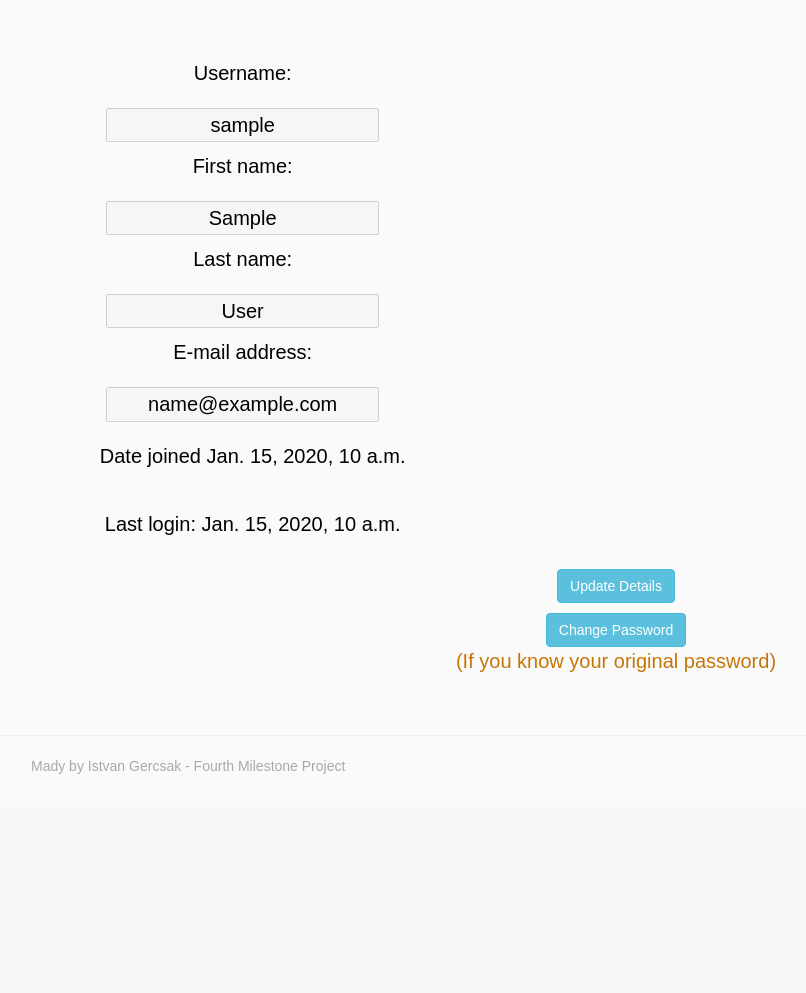
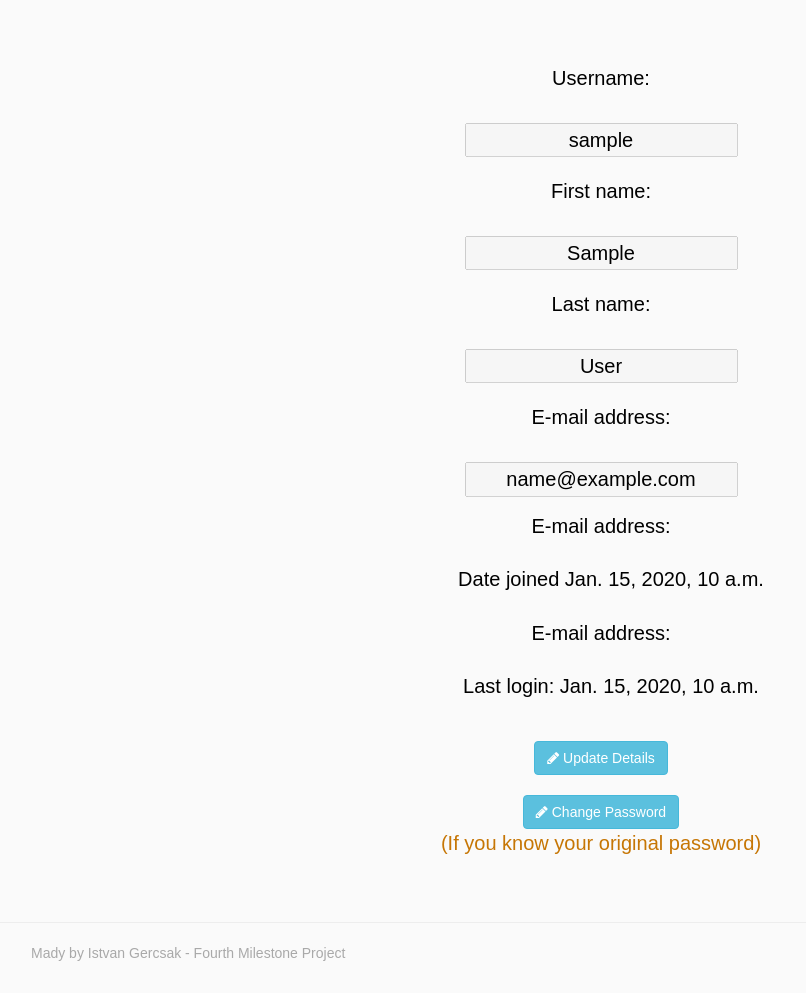
Before and after one commit to IstvanGercsak/Fourth_Milestone_Project, a Django app: page /accounts/profile/ in a window 1280 px wide. Shown: the part 51-1044 px from the top of the page, without its empty margins (39-845 px from the left). Before the commit the page ends 825 px from the top, so only its background shows below. Run offline with Django 3.2, Linux system fonts and the light colour scheme; a user stored in the database is signed in; tables that the repository leaves empty hold one stand-in row (values such as "Sample post"); some libraries are stand-ins or nearby versions.

Commit message:
Styling the buttons in the project and the accounts application

```diff
--- a/accounts/templates/login.html
+++ b/accounts/templates/login.html
@@ -15,10 +15,10 @@
             <form method="POST">
                 {% csrf_token %}
                 {{ login_form | as_bootstrap }}
-                <button type="submit" class="btn btn-success">Login</button>
+                <button type="submit" class="btn btn-success"><i class="fa fa-sign-in"></i> Login</button>
             </form>
             <a href="{% url 'password_reset' %}">
-                <button class="btn btn-info">Forget your password?</button>
+                <button class="btn btn-info"><i class="fa fa-unlock-alt"></i> Forget your password?</button>
             </a>
         </div>
     </div>
--- a/accounts/templates/profile.html
+++ b/accounts/templates/profile.html
@@ -8,74 +8,84 @@
 
     <!-- Profile details -->
 
-    <div class="container" style="font-size: 20px; text-align: center">
-        <div class="row" style="margin: 10px">
-            <div class="col-sm-4">
+    <div class="profile-container">
+        <div class="row margin-profile-field">
+            <div class="col-sm-12">
                 <p class="text-center">Username: </p>
             </div>
         </div>
-        <div class="row" style="margin: 10px">
-            <div class="col-sm-4">
+        <div class="row margin-profile-field">
+            <div class="col-sm-12">
                 <input class="text-center" type="text" value="{{ user_form.username }}" disabled aria-label="username">
             </div>
         </div>
 
-        <div class="row" style="margin: 10px">
-            <div class="col-sm-4">
+        <div class="row margin-profile-field">
+            <div class="col-sm-12">
                 <p class="text-center">First name: </p>
             </div>
         </div>
-        <div class="row" style="margin: 10px">
-            <div class="col-sm-4">
+        <div class="row margin-profile-field">
+            <div class="col-sm-12">
                 <input class="text-center" type="text" value="{{ user_form.first_name }}" disabled
                        aria-label="first-name">
             </div>
         </div>
 
-        <div class="row" style="margin: 10px">
-            <div class="col-sm-4">
+        <div class="row margin-profile-field">
+            <div class="col-sm-12">
                 <p class="text-center">Last name: </p>
             </div>
         </div>
-        <div class="row" style="margin: 10px">
-            <div class="col-sm-4">
+        <div class="row margin-profile-field">
+            <div class="col-sm-12">
                 <input class="text-center" type="text" value="{{ user_form.last_name }}" disabled
                        aria-label="last-name">
             </div>
         </div>
 
-        <div class="row" style="margin: 10px">
-            <div class="col-sm-4">
+        <div class="row margin-profile-field">
+            <div class="col-sm-12">
                 <p class="text-center">E-mail address: </p>
             </div>
         </div>
-        <div class="row" style="margin: 10px">
-            <div class="col-sm-4">
+        <div class="row margin-profile-field">
+            <div class="col-sm-12">
                 <input class="text-center" type="text" value="{{ user_form.email }}" disabled aria-label="email">
             </div>
         </div>
 
-        <div class="row" style="margin: 10px">
-            <div class="col-sm-4" style="margin: 10px">
+        <div class="row">
+            <div class="col-sm-12">
+                <p class="text-center">E-mail address: </p>
+            </div>
+        </div>
+        <div class="row">
+            <div class="col-sm-12 margin-profile-field">
                 <p class="text-center">Date joined {{ user_form.date_joined }}</p>
             </div>
         </div>
 
-        <div class="row" style="margin: 10px">
-            <div class="col-sm-4" style="margin: 10px">
+        <div class="row">
+            <div class="col-sm-12">
+                <p class="text-center">E-mail address: </p>
+            </div>
+        </div>
+        <div class="row">
+            <div class="col-sm-12 margin-profile-field">
                 <p class="text-center">Last login: {{ user_form.last_login }}</p>
             </div>
         </div>
 
-        <div class="row" style="margin: 10px">
+        <div class="row margin-profile-field">
             <a href="{% url 'edit_profile' %}">
-                <button class="btn btn-info">Update Details</button>
+                <button class="btn btn-info"><i class="fa fa-pencil"></i> Update Details</button>
             </a>
         </div>
 
-        <div class="row" style="margin: 10px">
+        <div class="row margin-profile-field">
             <a href="{% url 'change_password' %}">
-                <button class="btn btn-info">Change Password</button>
+                <button class="btn btn-info"><i class="fa fa-pencil"></i> Change Password</button>
                 <p>(If you know your original password)</p>
             </a>
         </div>
--- a/accounts/views.py
+++ b/accounts/views.py
@@ -77,6 +77,7 @@ def edit_profile(request):
 
         if form.is_valid():
             form.save()
+            messages.success(request, "User details has changed successfully!")
             return redirect(reverse('profile'))
     else:
         form = EditProfileForm(instance=request.user)
--- a/blog/templates/article.html
+++ b/blog/templates/article.html
@@ -51,7 +51,7 @@
                         </div>
                         <div class="row">
                             <div class="col-sm-12 comment-button">
-                                <button type="submit" class="btn btn-success">Comment</button>
+                                <button type="submit" class="btn btn-success"><i class="fa fa-comment"></i> Comment</button>
                             </div>
                         </div>
                     </form>
--- a/products/templates/products.html
+++ b/products/templates/products.html
@@ -23,7 +23,7 @@
                             <input name="quantity" type="number" min="1" max="999" class="form-control"
                                    placeholder="Quantity" aria-label="quantity">
                             <span class="input-group-btn">
-                            <button class="btn btn-success" type="submit">Add</button>
+                            <button class="btn btn-success" type="submit"><i class="fa fa-plus"></i> Add</button>
                         </span>
                         </div>
                     </form>
--- a/products/templates/view-product.html
+++ b/products/templates/view-product.html
@@ -30,7 +30,7 @@
                         <input name="quantity" type="number" min="1" max="999" class="form-control"
                                placeholder="Quantity" aria-label="quantity">
                         <span class="input-group-btn">
-                            <button class="btn btn-success" type="submit">Add</button>
+                            <button class="btn btn-success" type="submit"><i class="fa fa-plus"></i> Add</button>
                         </span>
                     </div>
                 </form>
@@ -66,7 +66,7 @@
                         </div>
                         <div class="row">
                             <div class="col-sm-12 comment-button">
-                                <button type="submit" class="btn btn-success">Comment</button>
+                                <button type="submit" class="btn btn-success"><i class="fa fa-comment"></i> Add Review</button>
                             </div>
                         </div>
                     </form>
--- a/static/css/custom.css
+++ b/static/css/custom.css
@@ -97,6 +97,16 @@ a:link, a:visited, a:active {
     text-decoration: none;
 }
 
+.profile-container {
+    font-size: 20px;
+    text-align: center
+}
+
+.margin-profile-field {
+    margin: 10px;
+    padding: 5px;
+}
+
 /* Blog and Articles */
 .article-image {
     background-size: cover;
@@ -160,3 +170,11 @@ a:link, a:visited, a:active {
         top: 5%;
     }
 }
+
+@media only screen and (max-width: 1025px) {
+    .margin-profile-field {
+        margin-left: 0;
+        margin-right: 0;
+        padding: 5px;
+    }
+}
```
Also changed, not shown: accounts/templates/edit.html (+15 -8 lines).
